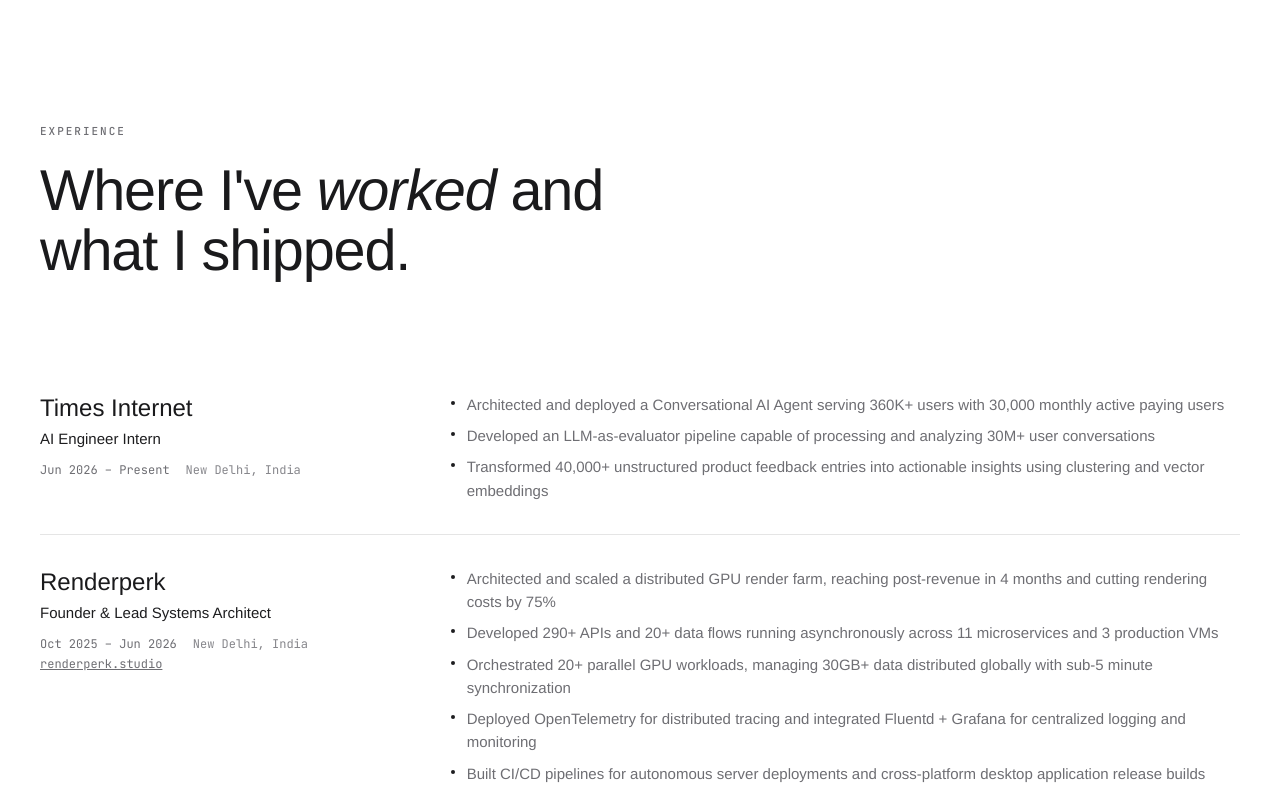
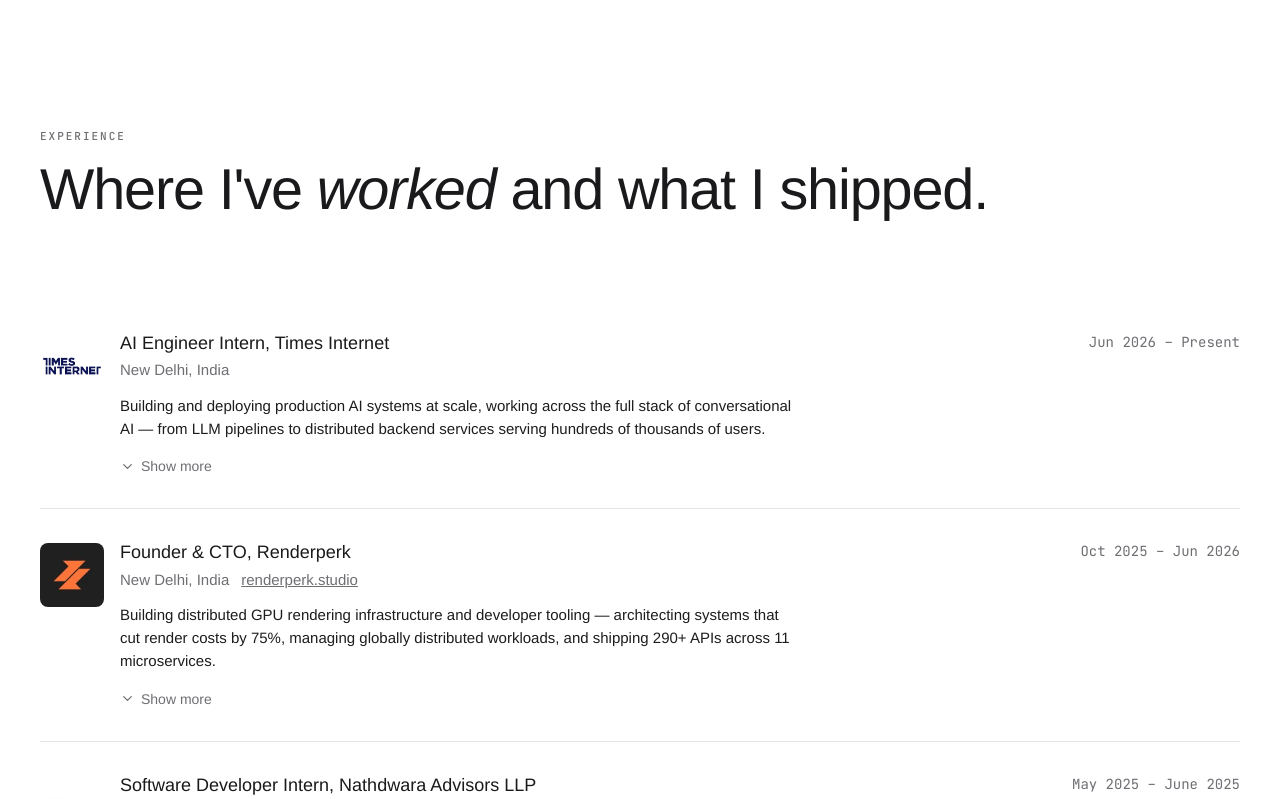
Before and after one commit to Nicky9319/Portfolio_Website, a React (Vite) app: page / in a window 1280 px wide. Shown: the part 1400-2199 px from the top of the page. Built offline with nearby package versions, Linux system fonts and the light colour scheme.

Commit message:
Enhance ExperienceSection with logos, expanded details, and updated roles; add descriptions for clarity

```diff
--- a/src/components/sections/ExperienceSection.jsx
+++ b/src/components/sections/ExperienceSection.jsx
@@ -1,73 +1,144 @@
+import { useState } from 'react'
 import { motion } from 'framer-motion'
+import { ChevronDown } from 'lucide-react'
 import { experience } from '../../data/projects'
 
+import timesLogo from '../../assets/times_internet_logo.png'
+import renderperkLogo from '../../assets/render_perk_logo.jpeg'
+import neocfoLogo from '../../assets/neo_cfo_logo.jpeg'
+
+const logoMap = {
+  'Times Internet': timesLogo,
+  'Renderperk': renderperkLogo,
+  'Nathdwara Advisors LLP': neocfoLogo,
+}
+
 export function ExperienceSection() {
+  const [expanded, setExpanded] = useState({})
+
+  const toggle = (key) =>
+    setExpanded((prev) => ({ ...prev, [key]: !prev[key] }))
+
   return (
     <section id="experience" className="relative">
       <div className="max-w-[1400px] mx-auto px-6 md:px-10 py-20 md:py-28">
         {/* Section header */}
-        <div className="grid grid-cols-1 lg:grid-cols-12 gap-10 mb-16 md:mb-20">
-          <div className="lg:col-span-7">
-            <div className="flex items-center gap-3 mb-5">
+        <div className="mb-16 md:mb-20">
           <span className="eyebrow text-[var(--muted)]">Experience</span>
-            </div>
-            <h2 className="display-2 text-[var(--paper)] max-w-2xl">
+          <h2 className="display-2 text-[var(--paper)] mt-3">
             Where I've <span className="italic">worked</span> and what I shipped.
           </h2>
-          </div>
-          <div className="lg:col-span-5 flex lg:items-end" />
         </div>
 
         {/* Experience list */}
         <div className="space-y-0">
-          {experience.map((job, index) => (
+          {experience.map((job, index) => {
+            const key = `${job.company}-${job.period}`
+            const isExpanded = expanded[key]
+            const logo = logoMap[job.company]
+            const isRenderperk = job.company === 'Renderperk'
+
+            return (
               <motion.article
-              key={`${job.company}-${job.period}`}
+                key={key}
                 initial={{ opacity: 0, y: 20 }}
                 whileInView={{ opacity: 1, y: 0 }}
                 viewport={{ once: true, margin: '-50px' }}
                 transition={{ duration: 0.5, delay: index * 0.1 }}
                 className="py-8 border-t border-[var(--border)] first:border-t-0"
               >
-              <div className="grid grid-cols-1 md:grid-cols-12 gap-6 md:gap-8">
-                {/* Meta */}
-                <div className="md:col-span-4">
-                  <h3 className="font-display text-xl md:text-2xl text-[var(--paper)] leading-tight mb-1">
-                    {job.company}
+                <div className="grid grid-cols-1 md:grid-cols-12 gap-6 md:gap-8 items-start">
+                  {/* Left: logo + title row */}
+                  <div className="md:col-span-8 flex items-start gap-4">
+                    {logo && (
+                      <div className="w-16 h-16 rounded-lg overflow-hidden bg-white shrink-0 mt-0.5">
+                        <img
+                          src={logo}
+                          alt={`${job.company} logo`}
+                          className="w-full h-full object-contain"
+                        />
+                      </div>
+                    )}
+
+                    <div className="flex-1">
+                      {/* Title: designation + company with comma */}
+                      <h3 className="font-display text-base md:text-lg text-[var(--paper)] leading-tight mb-1">
+                        {job.role}{job.company ? `, ${job.company}` : ''}
                       </h3>
-                  <p className="body text-[var(--foreground)] mb-3">{job.role}</p>
-                  <div className="flex flex-wrap items-center gap-x-4 gap-y-1">
-                    <p className="font-mono text-xs text-[var(--muted)] tabular">{job.period}</p>
+
+                      {/* Location + link */}
+                      <div className="flex flex-wrap items-center gap-x-3 gap-y-1 mb-3">
                         {job.location && (
-                      <p className="font-mono text-xs text-[var(--dim)]">{job.location}</p>
+                          <p className="body text-[var(--muted)]">{job.location}</p>
                         )}
                         {job.link && (
                           <a
-                        href={`https://${job.link}`}
+                            href={
+                              isRenderperk
+                                ? 'https://renderperk.studio/?utm_source=paarth.site&utm_campaign=paarth&utm_medium=paarth-personal-website'
+                                : `https://${job.link}`
+                            }
                             target="_blank"
                             rel="noopener noreferrer"
-                        className="font-mono text-xs text-[var(--muted)] hover:text-[var(--foreground)] transition-colors link-underline"
+                            className="body text-[var(--muted)] hover:text-[var(--foreground)] transition-colors link-underline"
                           >
-                        {job.link}
+                            {isRenderperk ? 'renderperk.studio' : job.link}
                           </a>
+                        )}
+                      </div>
+
+                      {/* Description — always visible, black text */}
+                      <p className="body text-[var(--foreground)] max-w-2xl leading-relaxed">
+                        {job.description}
+                      </p>
+
+                      {/* Show more button */}
+                      <button
+                        onClick={() => toggle(key)}
+                        className="flex items-center gap-1.5 body text-[var(--muted)] hover:text-[var(--foreground)] transition-colors mt-4 no-underline"
+                      >
+                        <ChevronDown
+                          size={15}
+                          className={`transition-transform duration-200 ${isExpanded ? 'rotate-180' : ''}`}
+                        />
+                        <span className="text-sm font-medium">
+                          {isExpanded ? 'Show less' : 'Show more'}
+                        </span>
+                      </button>
+
+                      {/* Expanded highlights */}
+                      {isExpanded && job.highlights && (
+                        <motion.ul
+                          initial={{ opacity: 0, height: 0 }}
+                          animate={{ opacity: 1, height: 'auto' }}
+                          exit={{ opacity: 0, height: 0 }}
+                          transition={{ duration: 0.3 }}
+                          className="space-y-2 mt-5"
+                        >
+                          {job.highlights.map((highlight, i) => (
+                            <li
+                              key={i}
+                              className="flex items-start gap-3 body text-[var(--foreground)]"
+                            >
+                              <span className="w-1 h-1 rounded-full bg-[var(--muted)] mt-2.5 shrink-0" />
+                              <span>{highlight}</span>
+                            </li>
+                          ))}
+                        </motion.ul>
                       )}
                     </div>
                   </div>
 
-                {/* Highlights */}
-                <div className="md:col-span-8">
-                  <ul className="space-y-2">
-                    {job.highlights.map((highlight, i) => (
-                      <li key={i} className="flex items-start gap-3 body text-[var(--muted)]">
-                        <span className="w-1 h-1 rounded-full bg-[var(--foreground)] mt-2 shrink-0" />
-                        <span>{highlight}</span>
-                      </li>
-                    ))}
-                  </ul>
+                  {/* Right: period */}
+                  <div className="md:col-span-4 flex md:justify-end">
+                    <p className="font-mono text-sm text-[var(--muted)] tabular whitespace-nowrap">
+                      {job.period}
+                    </p>
                   </div>
                 </div>
               </motion.article>
-          ))}
+            )
+          })}
         </div>
       </div>
     </section>
--- a/src/data/projects.js
+++ b/src/data/projects.js
@@ -820,6 +820,7 @@
     company: 'Times Internet',
     location: 'New Delhi, India',
     period: 'Jun 2026 – Present',
+    description: 'Building and deploying production AI systems at scale, working across the full stack of conversational AI — from LLM pipelines to distributed backend services serving hundreds of thousands of users.',
     highlights: [
       'Architected and deployed a Conversational AI Agent serving 360K+ users with 30,000 monthly active paying users',
       'Developed an LLM-as-evaluator pipeline capable of processing and analyzing 30M+ user conversations',
@@ -827,11 +828,12 @@
     ]
   },
   {
-    role: 'Founder & Lead Systems Architect',
+    role: 'Founder & CTO',
     company: 'Renderperk',
     link: 'renderperk.studio',
     location: 'New Delhi, India',
     period: 'Oct 2025 – Jun 2026',
+    description: 'Building distributed GPU rendering infrastructure and developer tooling — architecting systems that cut render costs by 75%, managing globally distributed workloads, and shipping 290+ APIs across 11 microservices.',
     highlights: [
       'Architected and scaled a distributed GPU render farm, reaching post-revenue in 4 months and cutting rendering costs by 75%',
       'Developed 290+ APIs and 20+ data flows running asynchronously across 11 microservices and 3 production VMs',
@@ -846,6 +848,7 @@
     link: 'neocfo.io',
     location: 'New Delhi, India',
     period: 'May 2025 – June 2025',
+    description: 'Developing AI-powered automation tools and interactive dashboards for financial analysis — integrating LangChain agents, browser automation, and real-time data visualization to accelerate business workflows.',
     highlights: [
       'Built and deployed an AI-powered LinkedIn agent using Python, Playwright and n8n, reducing lead generation effort by 80%',
       'Implemented a LangChain-powered AI agent for automated Excel parsing and financial forecasting analysis',
```
Lines whose indentation alone changed are shown as unchanged.
